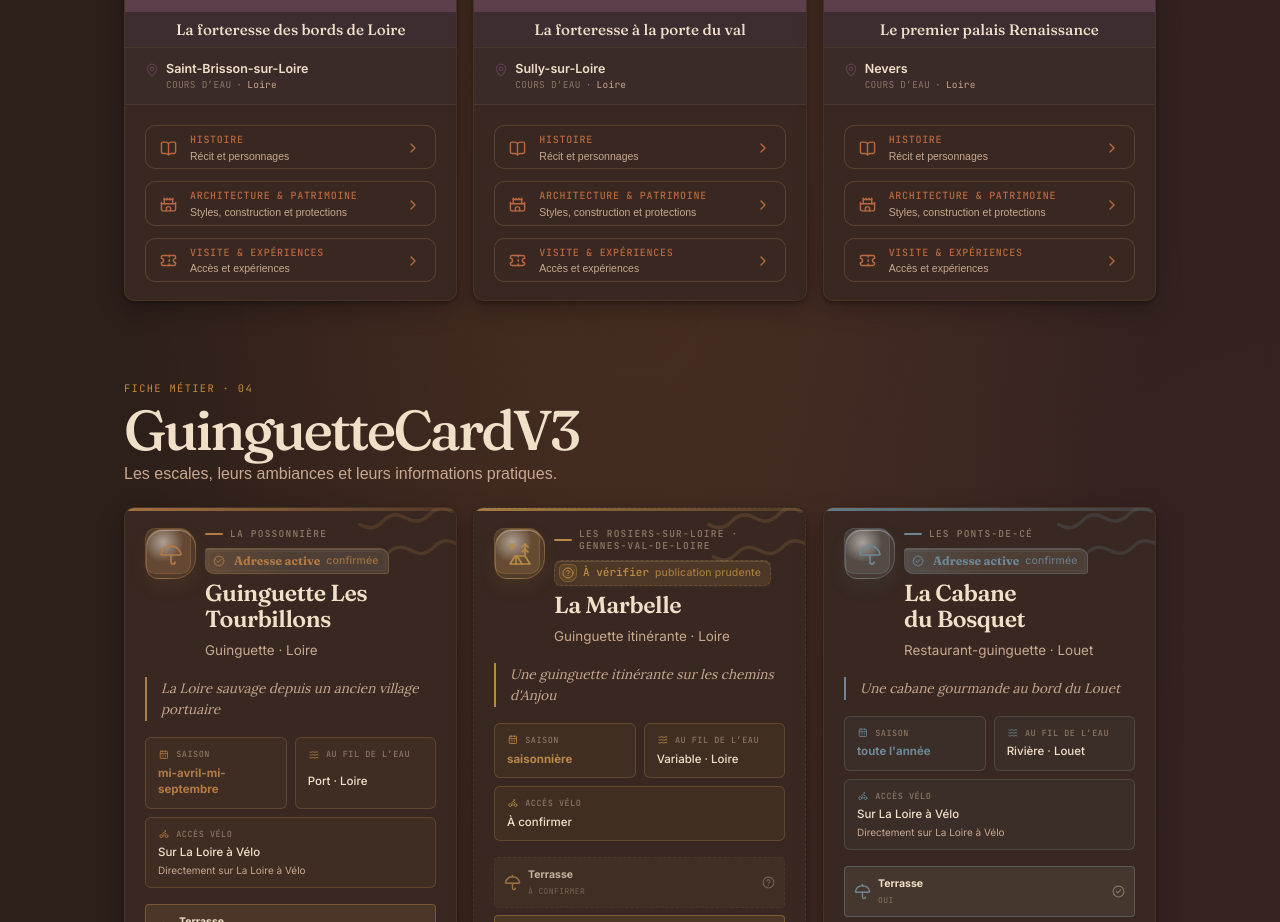
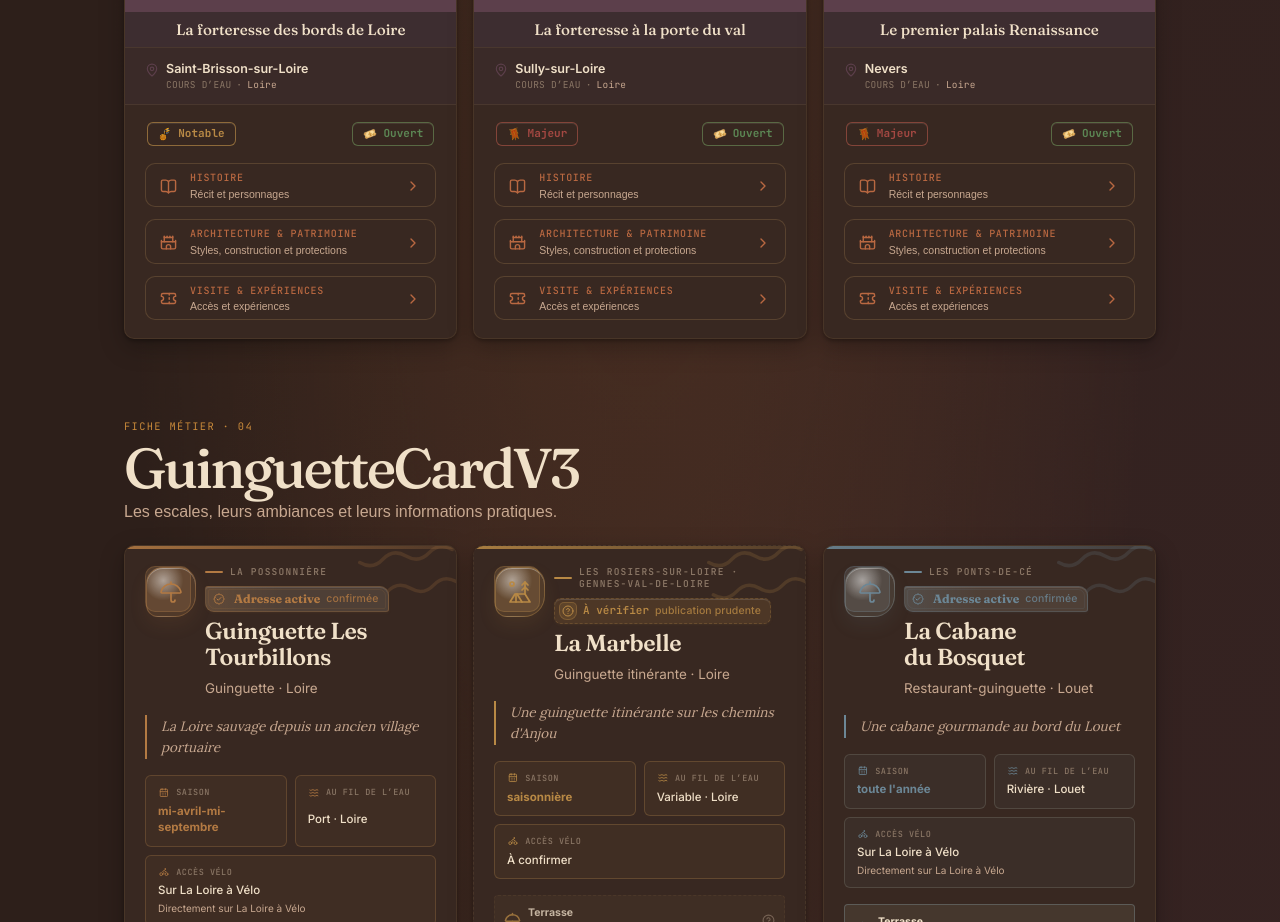
Before and after one commit to iamjulienjulien/loireridezen-codex, a Next.js app: page /atelier/metier in a window 1280 px wide. Shown: the part 1940-2862 px from the top of the page. Built offline with nearby package versions, Linux system fonts and the light colour scheme.

Commit message:
[LRZ-CODEX] 🎨 chateaux > enrich cards and inventory with illustrated metadata > 🤠 Julien

```diff
--- a/src/app/chateaux/ChateauCard.module.css
+++ b/src/app/chateaux/ChateauCard.module.css
@@ -381,6 +381,16 @@
     padding: 20px 20px 18px;
 }
 
+.stampsLine {
+    justify-content: space-between;
+    align-items: center;
+    gap: 10px;
+    margin-top: -3px;
+    margin-bottom: 5px;
+    padding: 0 2px;
+    display: flex;
+}
+
 .metaStamps {
     display: flex;
     flex-wrap: wrap;
@@ -427,6 +437,13 @@
     letter-spacing: 0.1em;
     line-height: 1.3;
     text-transform: uppercase;
+}
+
+.experienceGrid {
+    display: flex;
+    flex-wrap: wrap;
+    justify-content: space-evenly;
+    gap: 1rem;
 }
 
 .fiche .accordionIcon {
--- a/src/app/chateaux/ChateauxCard.tsx
+++ b/src/app/chateaux/ChateauxCard.tsx
@@ -27,13 +27,6 @@ import {
 import { featureIsEnabled } from "@/registry/feature-flags";
 import { Territoire } from "@/types/territoire";
 import type { PersonnageAvecRelationLieu } from "@/types/personnage";
-
-// const EPOQUE_COLOR: Record<string, LRZColor> = {
-//     Médiéval: "brun",
-//     Renaissance: "ocre",
-//     Classique: "eau",
-//     Éclectique: "brique",
-// };
 
 const CHATEAU_NAME_PREFIXES = [
     "Forteresse royale de",
@@ -296,12 +289,38 @@ export default function ChateauCard({
 
             <div className={styles.body}>
                 {featureIsEnabled("chateauxRenommee") && (
-                    <div>
-                        <LRZBadge
-                            preset="renommee-chateau"
-                            value={d.renommee}
-                            detail={false}
-                            variant="shield"
+                    <div className={styles.stampsLine}>
+                        <LRZStamp
+                            collection="chateau"
+                            meta="renommee"
+                            slug={d.renommee}
+                            variant="chip"
+                            tone="outline"
+                            size="xs"
+                            font="mono"
+                            labelSize={11}
+                            paddingX={10}
+                            paddingY={4}
+                            gap="lg"
+                            shadow="none"
+                            symbolScale={0.9}
+                            gradient={false}
+                        />
+                        <LRZStamp
+                            collection="chateau"
+                            meta="visite"
+                            slug={d.visite}
+                            variant="chip"
+                            tone="outline"
+                            size="xs"
+                            font="mono"
+                            labelSize={11}
+                            paddingX={10}
+                            paddingY={4}
+                            gap="lg"
+                            shadow="none"
+                            symbolScale={0.9}
+                            gradient={false}
                         />
                     </div>
                 )}
@@ -519,55 +538,20 @@ export default function ChateauCard({
                 >
                     <div className={styles.visitPanel}>
                         {d.meta.experience.length > 0 ? (
-                            <div className={styles.metaSection}>
-                                <p className={styles.metaSectionLabel}>
-                                    Expériences
-                                </p>
-                                <div
-                                    className={styles.metaStamps}
-                                    aria-label="Expériences"
-                                >
+                            <div className={styles.experienceGrid}>
                                 {d.meta.experience.map((experience) => (
-                                        <LRZStamp
+                                    <LRZSymbol
                                         key={experience}
                                         collection="common"
                                         meta="experience"
                                         slug={experience}
-                                            variant="chip"
-                                            tone="outline"
-                                            size="xs"
-                                            font="mono"
-                                            labelSize={11}
-                                            paddingX={10}
-                                            paddingY={4}
-                                            gap="lg"
-                                            shadow="none"
-                                            symbolScale={0.9}
-                                            gradient={false}
+                                        frame="solid"
+                                        size={65}
+                                        tooltip
                                     />
                                 ))}
                             </div>
-                            </div>
                         ) : null}
-
-                        <LRZMetaList
-                            color="ocre"
-                            layout="responsive"
-                            tone="plain"
-                            size="sm"
-                            items={[
-                                {
-                                    id: "visite",
-                                    label: "Visite",
-                                    value: (
-                                        <LRZBadge
-                                            preset="visite-chateau"
-                                            value={d.visite}
-                                        />
-                                    ),
-                                },
-                            ]}
-                        />
                     </div>
                 </LRZAccordion>
             </div>
--- a/src/components/IndexPresentation.tsx
+++ b/src/components/IndexPresentation.tsx
@@ -14,7 +14,7 @@ export default function IndexPresentation({
     description: string;
     descriptionFooter?: string;
     /** Texte développé au format Markdown, sous l'accroche. */
-    children: string;
+    children?: string;
     current: IndexHref;
     indexes: readonly IndexEntry[];
 }) {
@@ -41,7 +41,7 @@ export default function IndexPresentation({
                         <ReactMarkdown>{descriptionFooter}</ReactMarkdown>
                     </div>
                 ) : null}
-                <ReactMarkdown>{children}</ReactMarkdown>
+                {children ? <ReactMarkdown>{children}</ReactMarkdown> : null}
             </div>
         </section>
     );
--- a/src/registry/feature-flags.ts
+++ b/src/registry/feature-flags.ts
@@ -33,7 +33,7 @@ export const FEATURE_FLAGS = defineFeatureFlags({
     guinguettesInteractiveMap: ["development", "production"],
     detailDialogChateaux: [],
     personnages: ["development", "production"],
-    chateauxRenommee: [],
+    chateauxRenommee: ["development", "production"],
 });
 
 export type FeatureFlagName = keyof typeof FEATURE_FLAGS;
```
Also changed, not shown: src/app/chateaux/ChateauxIndex.tsx (+45 -26 lines), src/app/chateaux/chateaux.module.css (+21 -0 lines), src/components/IndexPresentation.module.css (+6 -6 lines), src/components/LRZSection/LRZSection.module.css (+12 -3 lines). Lines whose indentation alone changed are shown as unchanged.
